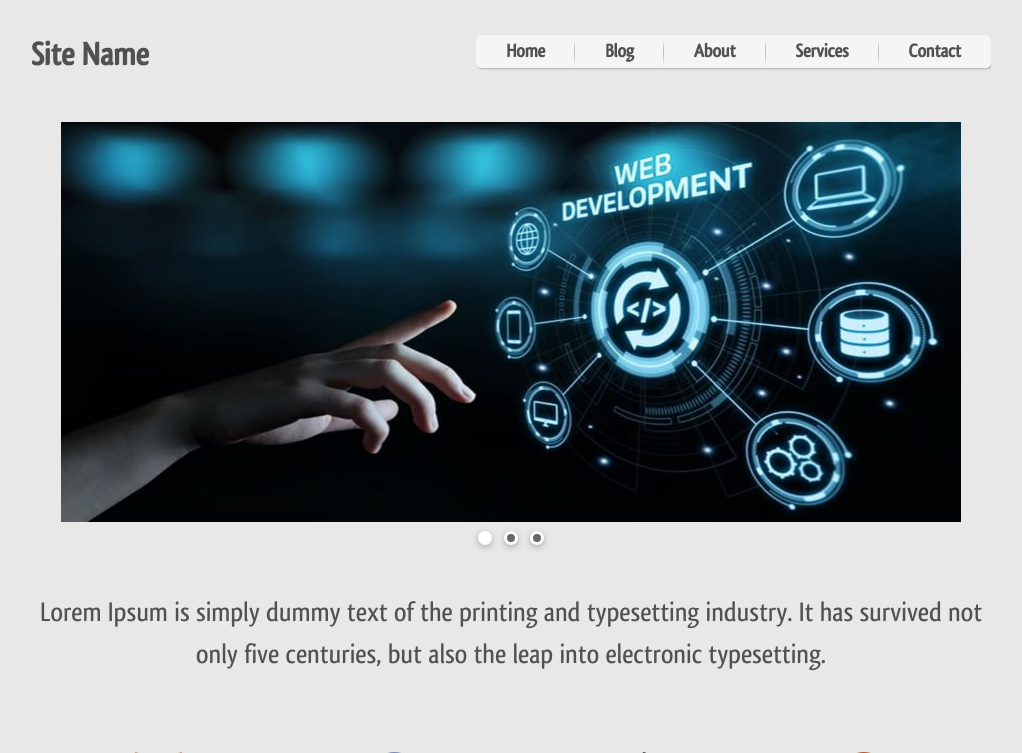
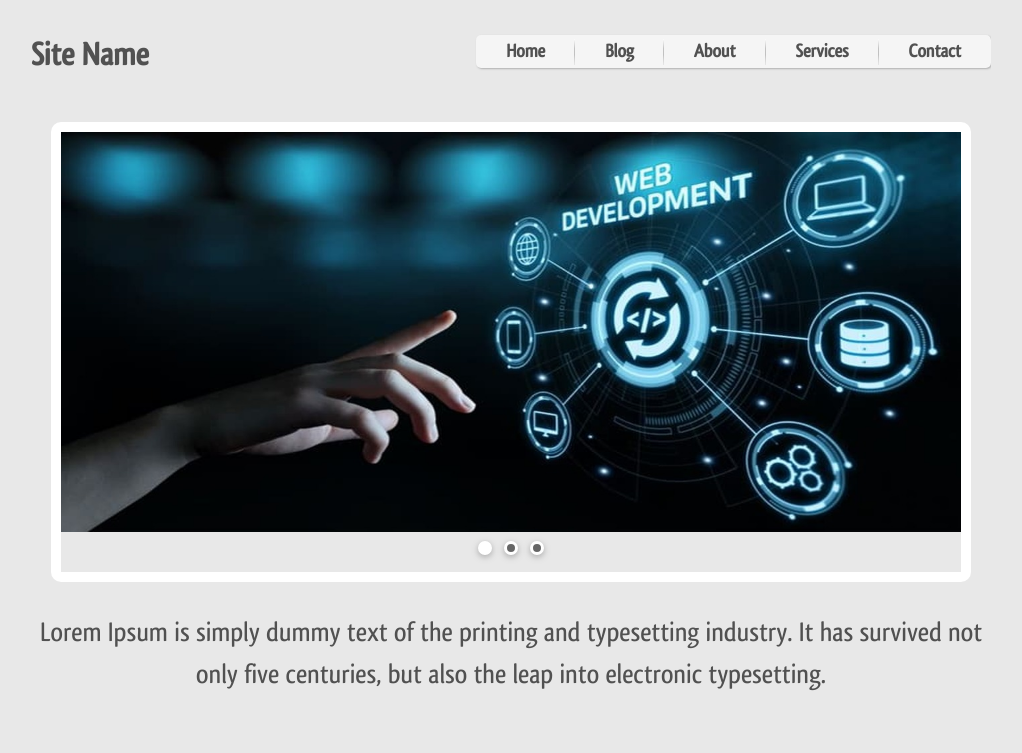
Before and after one commit to RakibOFC/rakibofc.github.io, a PHP site: page /design/template-five/index.html in a window 1280 px wide. Shown: the top 753 px of the page, without its empty margins (129-1151 px from the left). Run offline with PHP 8.4, Linux system fonts and the light colour scheme; some libraries are stand-ins or nearby versions.

Commit message:
Update style.css

```diff
--- a/design/template-five/style.css
+++ b/design/template-five/style.css
@@ -349,6 +349,8 @@ nav {
 	width: 900px;
 	margin: 0 auto;
 	height: auto;
+	border: 10px solid #ffffff;
+	border-radius: 10px;
 }
 .slider .indicators {
 	bottom: 10px;
```
